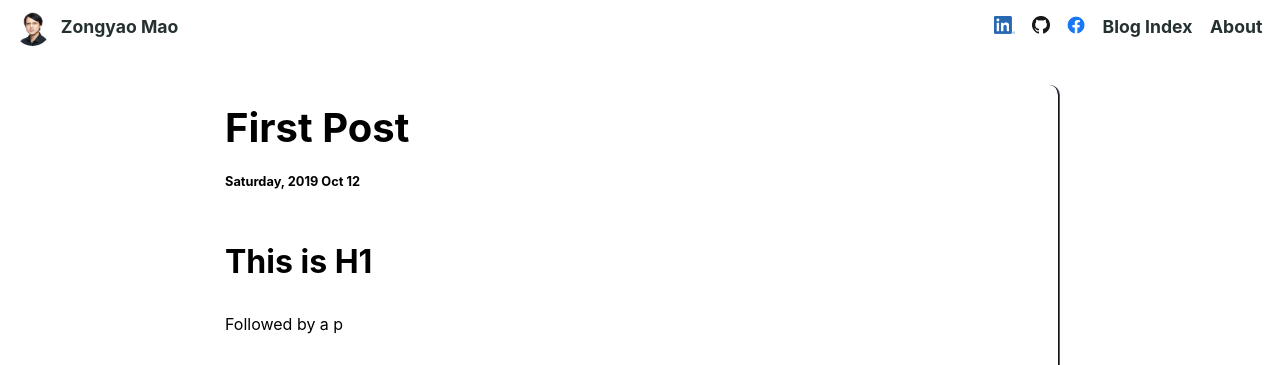
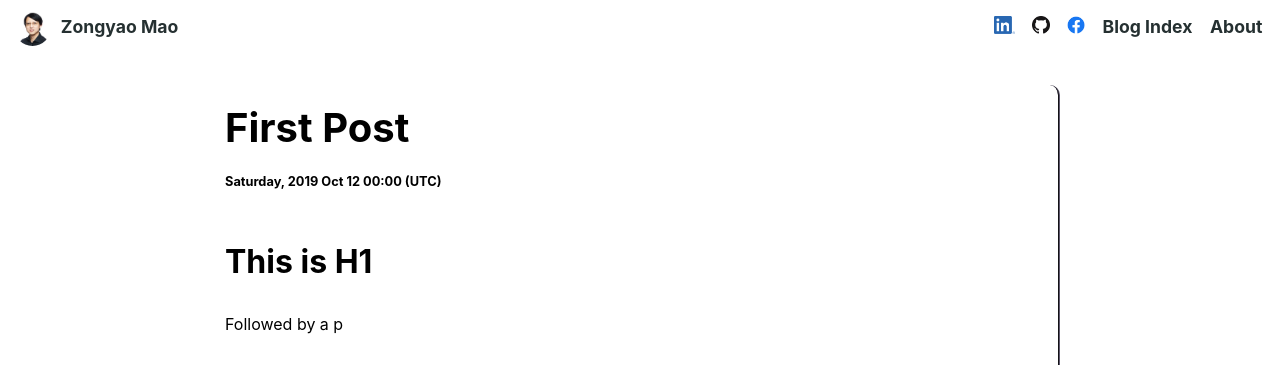
Before and after one commit to evozong/evozong.github.io, a Jekyll site: the page built from _posts/2019-10-12-First-post.md, in a window 1280 px wide and 900 px high. Shown: the top 365 px of the window. Built offline with Jekyll 4.4.1, drawn with Linux system fonts in a browser that asks for light colours.

Commit message:
Make date also show time in posts. Front page will only still show date

```diff
--- a/_layouts/post.html
+++ b/_layouts/post.html
@@ -3,6 +3,6 @@ layout: default
 ---
 <section class="blog-post">
   <h1 class="postTitle">{{page.title}}</h1>
-  <h4 class="postDate"><small>{{ page.date | date: "%A, %Y %b %d" }}</small></h4>
+  <h4 class="postDate"><small>{{ page.date | date: "%A, %Y %b %d %H:%M (%Z)" }}</small></h4>
 {{ content }}
 </section>
```
